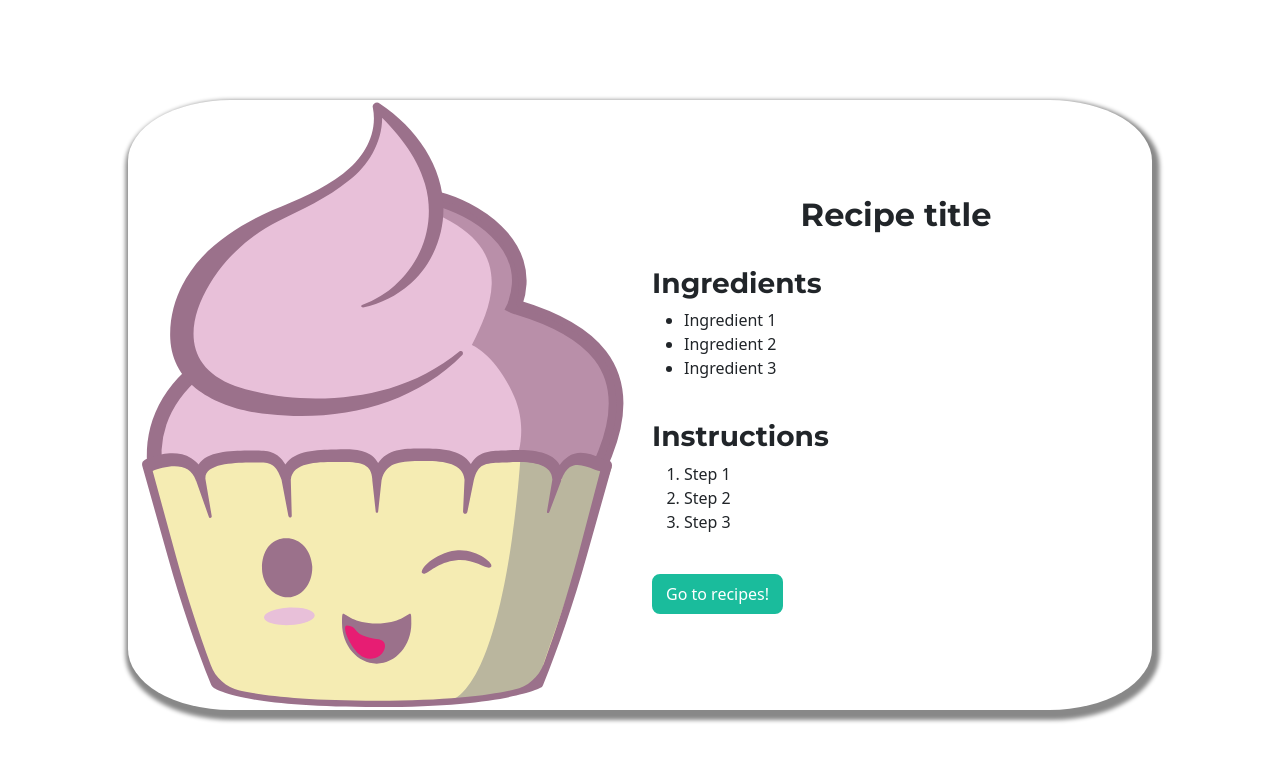
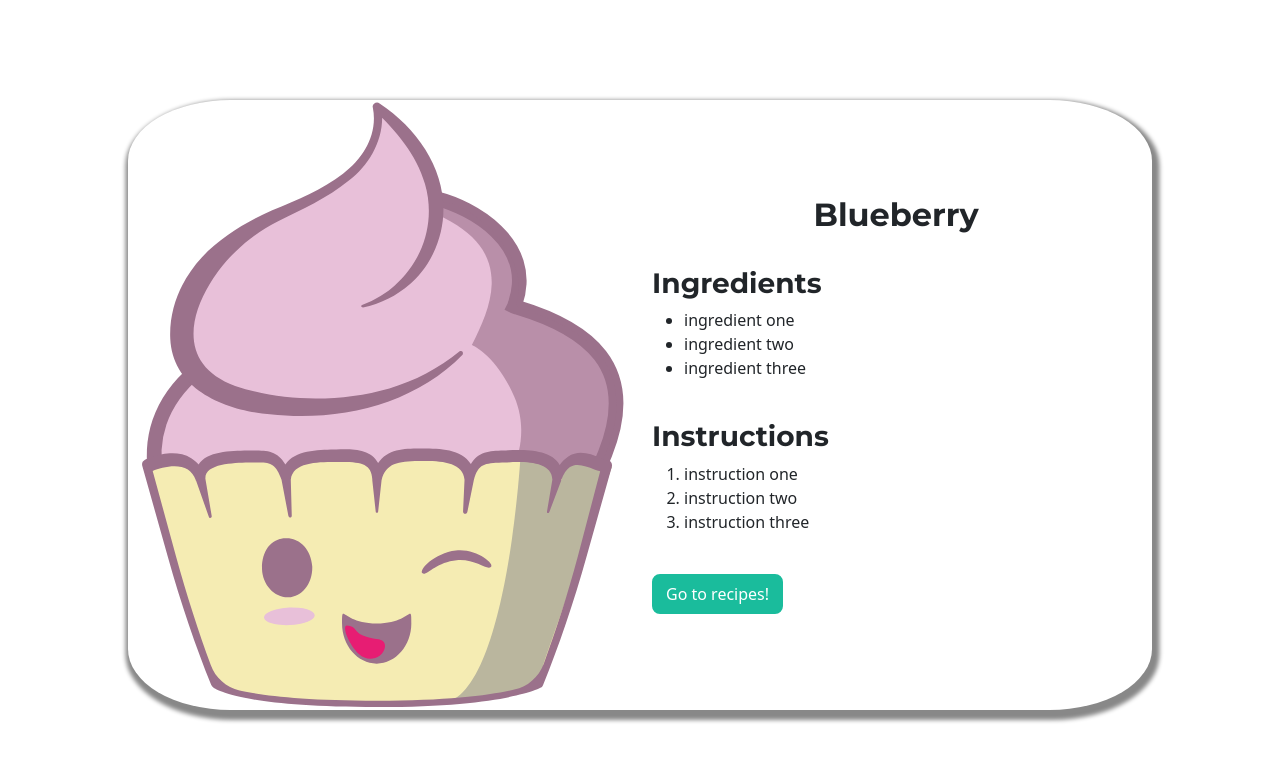
Before and after one commit to DoriCzele/CupcakeClub, a Flask app: page /recipe-details in a window 1280 px wide. Shown: the part 224-998 px from the top of the page. Run offline with Flask 2, Linux system fonts and the light colour scheme; some libraries are stand-ins or nearby versions.

Commit message:
Pass recipe details from database to template

```diff
--- a/app.py
+++ b/app.py
@@ -237,10 +237,22 @@ def recipes():
     recipes = pymongo.db.recipes.find()
     return render_template("layout/recipes.html", recipes=recipes)
 
+@app.route("/recipe-details")
+def test_recipe_details():
+    name="Blueberry"
+    ingredients=["ingredient one", "ingredient two", "ingredient three"]
+    instructions=["instruction one", "instruction two", "instruction three"]
+    return render_template("components/recipe-details.html", name=name, ingredients=ingredients, instructions=instructions)
 
-@app.route("/recipe-details")
-def recipe_details():
-    return render_template("components/recipe-details.html")
+
+@app.route("/recipe-details/<recipe_id>")
+def recipe_details(recipe_id):
+    try:
+        db_recipe = pymongo.db.recipes.find_one({"_id":ObjectId(recipe_id)})
+    except Exception as exception:
+        flash(GENERIC_ERROR_MESSAGE)
+        return redirect(url_for("home"))
+    return render_template("components/recipe-details.html", name=db_recipe["name"], ingredients=db_recipe["ingredients"], instructions=db_recipe["instructions"], color=db_recipe)
 
 
 if __name__ == "__main__":
--- a/templates/components/recipe-details.html
+++ b/templates/components/recipe-details.html
@@ -32,20 +32,20 @@
       <div class="col-12 col-sm-6">
         <div class="d-flex flex-column h-100 justify-content-center">
         </br>
-            <h2>Recipe title</h2>
+            <h2>{{ name }}</h2>
             <br />
             <h3>Ingredients</h3>
             <ul>
-                <li>Ingredient 1</li>
-                <li>Ingredient 2</li>
-                <li>Ingredient 3</li>
+            {% for ingredient in ingredients %}
+            <li>{{ ingredient }}</li>
+            {% endfor %}
             </ul>
             <br />
             <h3>Instructions</h3>
             <ol>
-                <li>Step 1</li>
-                <li>Step 2</li>
-                <li>Step 3</li>
+              {% for instruction in instructions %}
+                <li>{{ instruction }}</li>
+              {% endfor %}
             </ol>
             </br>
             <div>
--- a/templates/components/recipe-preview.html
+++ b/templates/components/recipe-preview.html
@@ -1,8 +1,8 @@
 <div class="preview-card">
   {% include "components/cupcake-logo.svg" %}
   <div class="card-body">
-    <h5 class="card-title">Recipe title</h5>
+    <h5 class="card-title">{{ recipe.name }}</h5>
     <br />
-    <a href="#" class="btn btn-primary">Let's bake it!</a>
+    <a href="{{url_for('recipe_details', recipe_id=recipe._id)}}" class="btn btn-primary">Let's bake it!</a>
   </div>
 </div>
```
Also changed, not shown: static/js/recipe-form.js (+7 -3 lines).
